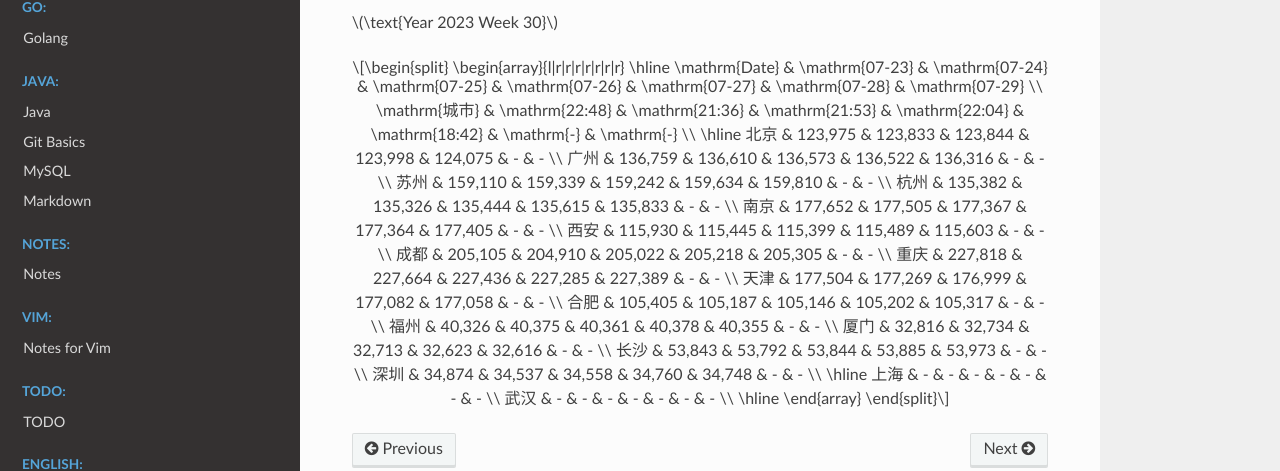
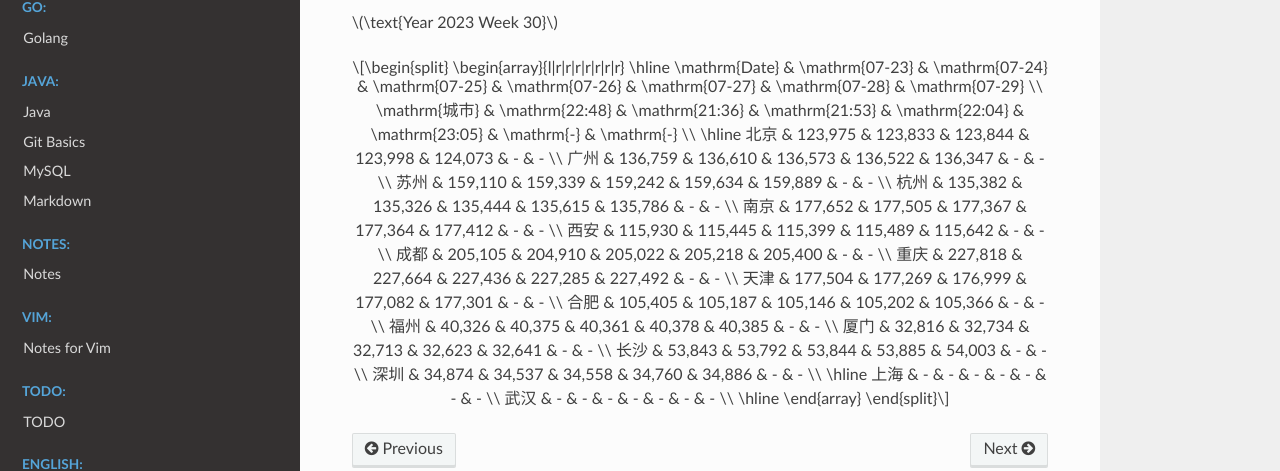
Before and after one commit to Pyrad/pyradnotes, a Sphinx documentation site: the page built from source/RealEstate/resalenumbers2023.md, in a window 1280 px wide and 900 px high, scrolled down 9899 px. Shown: the part 302-773 px from the top of the window. Built offline with Sphinx 7.4.7 and the Read the Docs theme 2.0.0, drawn with Linux system fonts in a browser that asks for light colours; a script that is not in the unit is left out.

Commit message:
Realestate Update resale numbers 2023-07-27 23:05

```diff
--- a/source/RealEstate/resalenumbers2023.md
+++ b/source/RealEstate/resalenumbers2023.md
@@ -674,22 +674,22 @@ $$
 \begin{array}{l|r|r|r|r|r|r|r}
 \hline
 \mathrm{Date} & \mathrm{07-23} & \mathrm{07-24} & \mathrm{07-25} & \mathrm{07-26} & \mathrm{07-27} & \mathrm{07-28} & \mathrm{07-29} \\
-\mathrm{城市} & \mathrm{22:48} & \mathrm{21:36} & \mathrm{21:53} & \mathrm{22:04} & \mathrm{18:42} & \mathrm{-} & \mathrm{-} \\
+\mathrm{城市} & \mathrm{22:48} & \mathrm{21:36} & \mathrm{21:53} & \mathrm{22:04} & \mathrm{23:05} & \mathrm{-} & \mathrm{-} \\
 \hline
-北京 & 123,975 & 123,833 & 123,844 & 123,998 & 124,075 & - & - \\
-广州 & 136,759 & 136,610 & 136,573 & 136,522 & 136,316 & - & - \\
-苏州 & 159,110 & 159,339 & 159,242 & 159,634 & 159,810 & - & - \\
-杭州 & 135,382 & 135,326 & 135,444 & 135,615 & 135,833 & - & - \\
-南京 & 177,652 & 177,505 & 177,367 & 177,364 & 177,405 & - & - \\
-西安 & 115,930 & 115,445 & 115,399 & 115,489 & 115,603 & - & - \\
-成都 & 205,105 & 204,910 & 205,022 & 205,218 & 205,305 & - & - \\
-重庆 & 227,818 & 227,664 & 227,436 & 227,285 & 227,389 & - & - \\
-天津 & 177,504 & 177,269 & 176,999 & 177,082 & 177,058 & - & - \\
-合肥 & 105,405 & 105,187 & 105,146 & 105,202 & 105,317 & - & - \\
-福州 & 40,326 & 40,375 & 40,361 & 40,378 & 40,355 & - & - \\
-厦门 & 32,816 & 32,734 & 32,713 & 32,623 & 32,616 & - & - \\
-长沙 & 53,843 & 53,792 & 53,844 & 53,885 & 53,973 & - & - \\
-深圳 & 34,874 & 34,537 & 34,558 & 34,760 & 34,748 & - & - \\
+北京 & 123,975 & 123,833 & 123,844 & 123,998 & 124,073 & - & - \\
+广州 & 136,759 & 136,610 & 136,573 & 136,522 & 136,347 & - & - \\
+苏州 & 159,110 & 159,339 & 159,242 & 159,634 & 159,889 & - & - \\
+杭州 & 135,382 & 135,326 & 135,444 & 135,615 & 135,786 & - & - \\
+南京 & 177,652 & 177,505 & 177,367 & 177,364 & 177,412 & - & - \\
+西安 & 115,930 & 115,445 & 115,399 & 115,489 & 115,642 & - & - \\
+成都 & 205,105 & 204,910 & 205,022 & 205,218 & 205,400 & - & - \\
+重庆 & 227,818 & 227,664 & 227,436 & 227,285 & 227,492 & - & - \\
+天津 & 177,504 & 177,269 & 176,999 & 177,082 & 177,301 & - & - \\
+合肥 & 105,405 & 105,187 & 105,146 & 105,202 & 105,366 & - & - \\
+福州 & 40,326 & 40,375 & 40,361 & 40,378 & 40,385 & - & - \\
+厦门 & 32,816 & 32,734 & 32,713 & 32,623 & 32,641 & - & - \\
+长沙 & 53,843 & 53,792 & 53,844 & 53,885 & 54,003 & - & - \\
+深圳 & 34,874 & 34,537 & 34,558 & 34,760 & 34,886 & - & - \\
 \hline
 上海 & - & - & - & - & - & - & - \\
 武汉 & - & - & - & - & - & - & - \\
```
Also changed, not shown: 1 other file.
